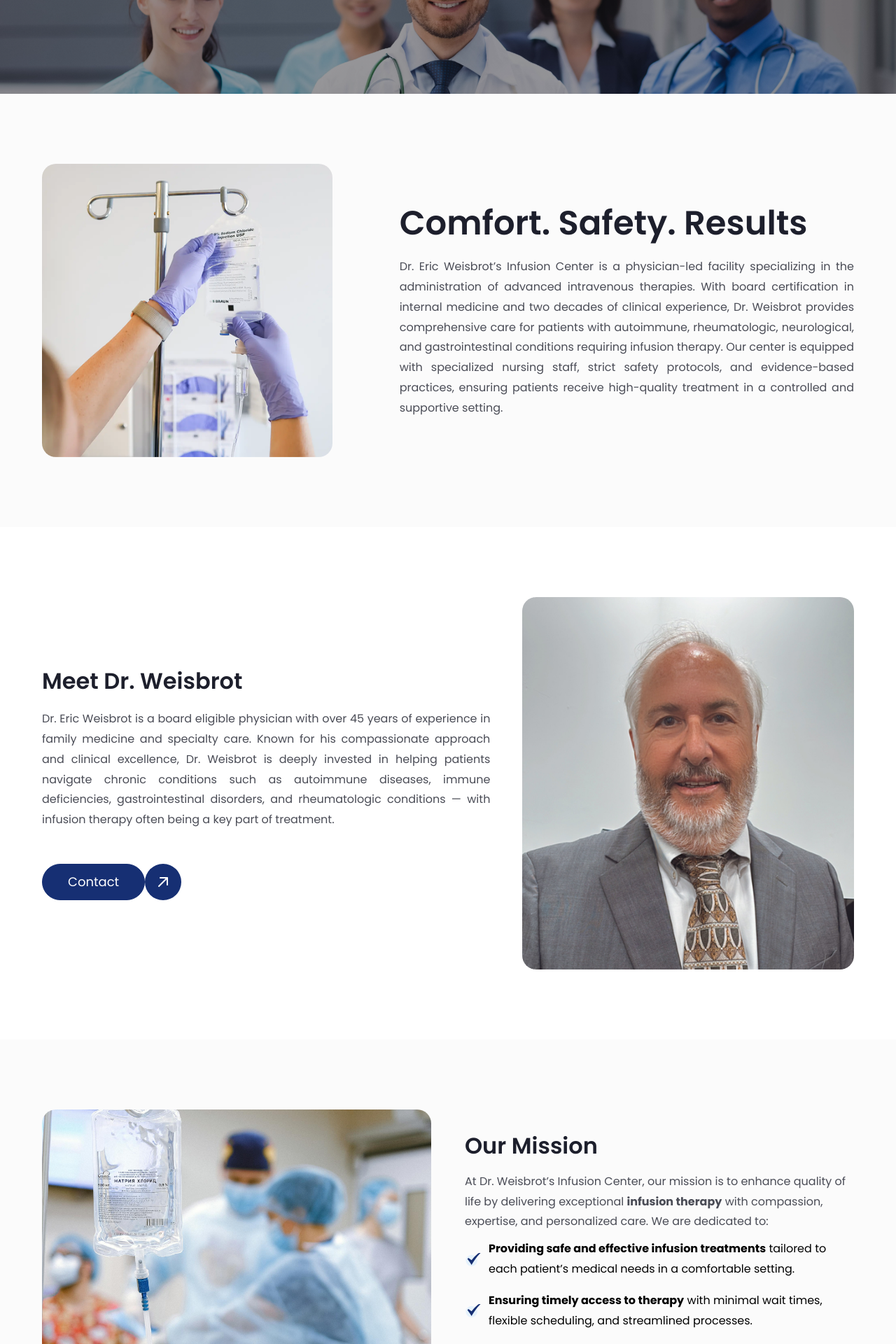
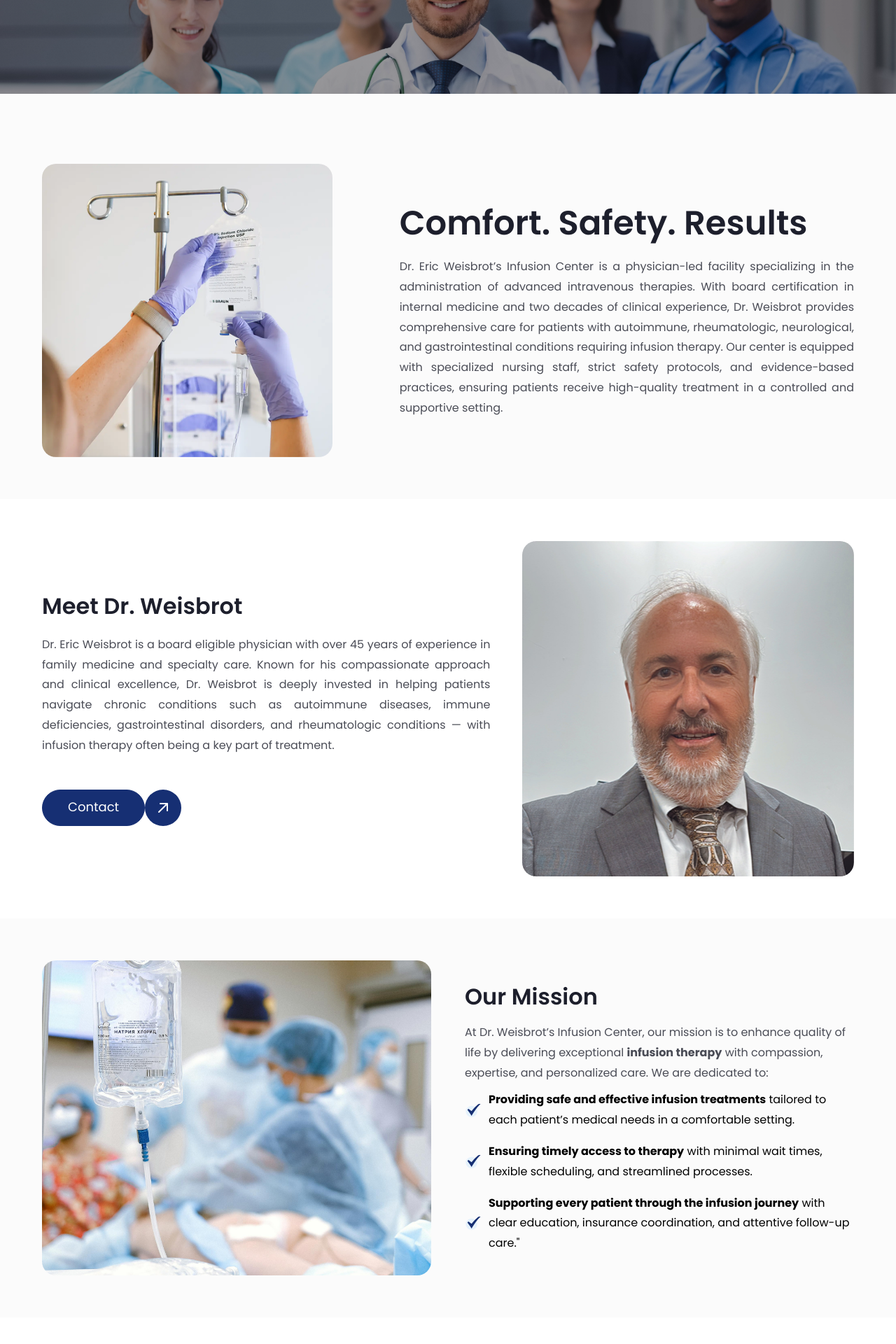
Before and after one commit to backbencherstudio/eric-weisbrot-frontend, a Next.js app: page /about-us in a window 1280 px wide. Shown: the part 360-2280 px from the top of the page at 70% size. Built offline with nearby package versions, Linux system fonts and the light colour scheme; no server answers.

Commit message:
padding and image correction

```diff
--- a/components/AboutUs/AboutUsMainContent.tsx
+++ b/components/AboutUs/AboutUsMainContent.tsx
@@ -13,8 +13,8 @@ import SelectedIcon from "../Icons/SelectedIcon";
 const AboutUsMainContent = () => {
   return (
     <div>
-      <div className="bg-[#FBFBFB]">
-        <div className="maxContainer lg:py-[100px] py-[60px]">
+      <div className="bg-[#FBFBFB] pt-10">
+        <div className="maxContainer md:py-[60px] py-[40px]">
           <div className="flex lg:flex-row flex-col md:justify-between xl:gap-[96px] gap-10 lg:items-center">
             <div className="lg:w-[35.75%]">
               <div>
@@ -29,7 +29,7 @@ const AboutUsMainContent = () => {
                 />
               </div>
             </div>
-            <div className="flex-1 flex flex-col gap-5">
+            <div className="flex-1 flex flex-col gap-5 ">
               <h2 className="headerText text-[#1D1F2C] !font-semibold">
                 Comfort. Safety. Results
               </h2>
@@ -41,7 +41,7 @@ const AboutUsMainContent = () => {
         </div>
       </div>
       <div className="">
-        <div className="maxContainer lg:py-[100px] py-[60px]">
+        <div className="maxContainer md:py-[60px] py-[40px]">
           <div className="flex lg:flex-row flex-col md:justify-between xl:gap-[46px] gap-6 lg:items-center">
             <div className="lg:w-[40.83%] lg:order-2">
               <div>
@@ -81,7 +81,7 @@ const AboutUsMainContent = () => {
       <div>
         {sectionsData.map((section, index) => (
           <div key={index} className={`${index % 2 === 0 ? "bg-[#FBFBFB] " : ""}`}>
-            <div className="maxContainer lg:py-[100px] py-[60px]">
+            <div className="maxContainer md:py-[60px] py-[40px]">
               <div key={index} className="flex flex-col lg:flex-row lg:items-center gap-12 ">
                 <div className={ `lg:flex-1 ${index % 2 === 1 ? "lg:order-1" : ""} `}>
                   <Image
--- a/components/ConditionTherapy/Counseling.tsx
+++ b/components/ConditionTherapy/Counseling.tsx
@@ -44,7 +44,7 @@ const Counseling = () => {
 
 
   return (
-    <div className="maxContainer xl:py-[100px] py-[60px]" id="ourTherapy">
+    <div className="maxContainer xl:py-[60px] py-[40px]" id="ourTherapy">
       <div className="">
         <p className="sectionCategory !w-auto !inline-flex">Our Therapy</p>
         <h1 className="headerText !font-medium text-[#1D1F2C] mt-3">
--- a/components/ConditionTherapy/OurCondition.tsx
+++ b/components/ConditionTherapy/OurCondition.tsx
@@ -12,7 +12,7 @@ const OurCondition = () => {
 
   return (
     <div >
-      <div className="maxContainer md:py-[100px] py-[60px]">
+      <div className="maxContainer md:py-[60px] py-[40px]">
         <div className="">
           <p className="sectionCategory !w-auto !inline-flex">Our Conditions</p>
           <h1 className="headerText !font-medium text-[#1D1F2C] mt-3">
```
Also changed, not shown: public/dr-eric-3.png (added), public/dr-eric.png.
